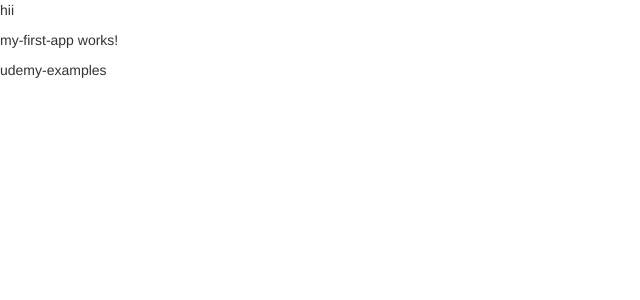
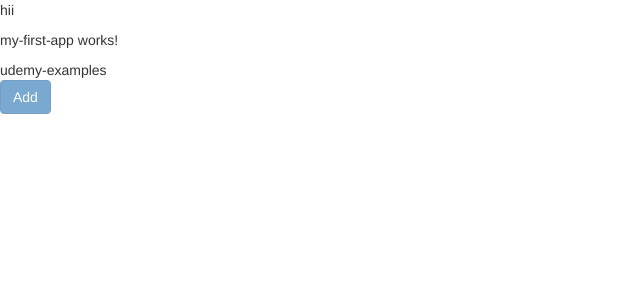
Before and after one commit to aswathyeg/udemy-experiments, an Angular app: page / in a window 1280 px wide. Shown: the top 300 px of the page, without its empty margins (0-640 px from the left). Built offline with nearby package versions, Linux system fonts and the light colour scheme.

Commit message:
property binding

```diff
--- a/src/app/app.component.html
+++ b/src/app/app.component.html
@@ -1,3 +1,6 @@
 <p>hii</p>
 <app-my-first-app></app-my-first-app>
 {{title}}
+<p>
+<button class="btn btn-primary" [disabled]= "!allowmyfirstapp">Add</button>
+</p>
--- a/src/app/my-first-app/my-first-app.component.ts
+++ b/src/app/my-first-app/my-first-app.component.ts
@@ -11,8 +11,12 @@ import { Component, OnInit } from '@angular/core';
   // styles:`h1{color:blue}`
 })
 export class MyFirstAppComponent implements OnInit {
+allowmyfirstapp=false;
 
-  constructor() { }
+  constructor() { setInterval(()=>{
+    this.allowmyfirstapp=true;},2000);
+
+  }
 
   ngOnInit() {
   }
```
